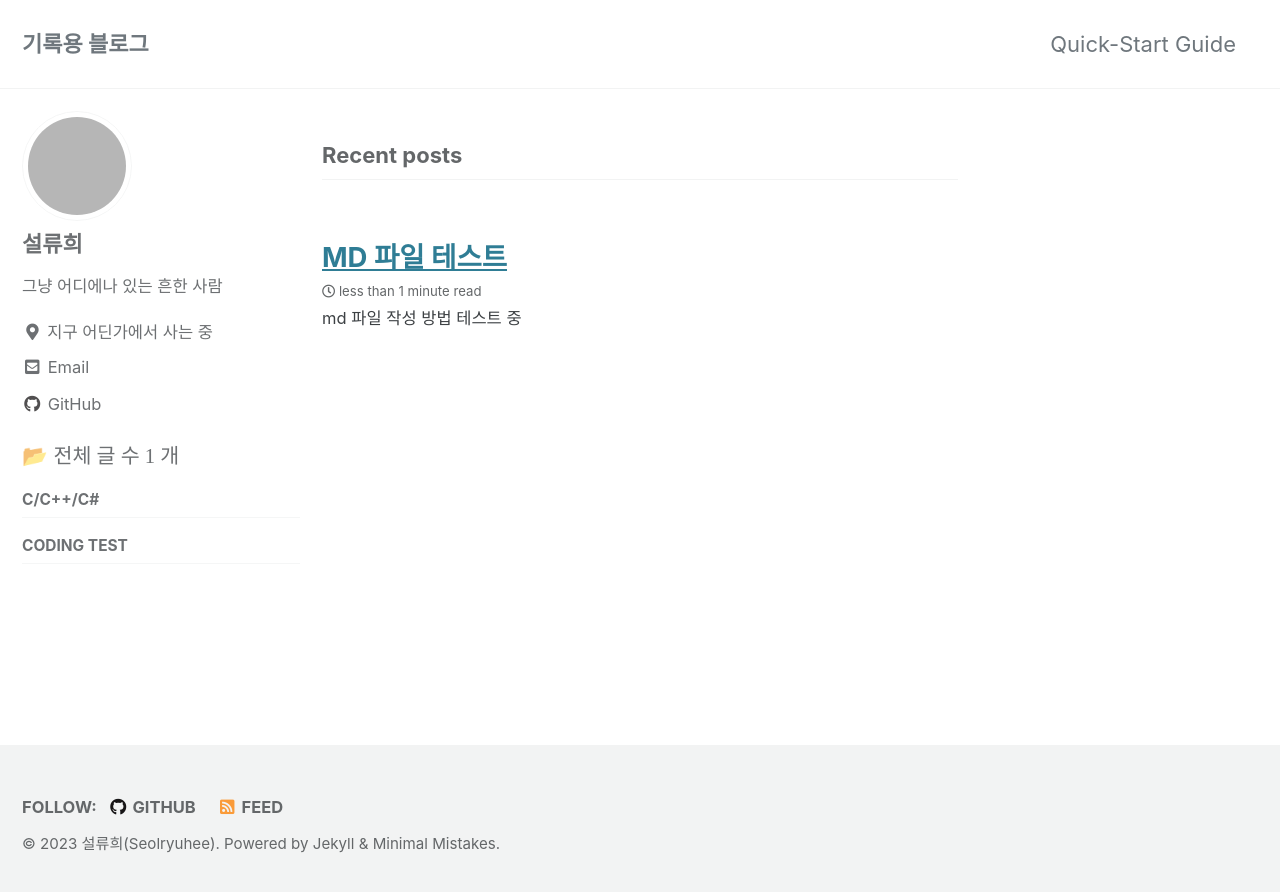
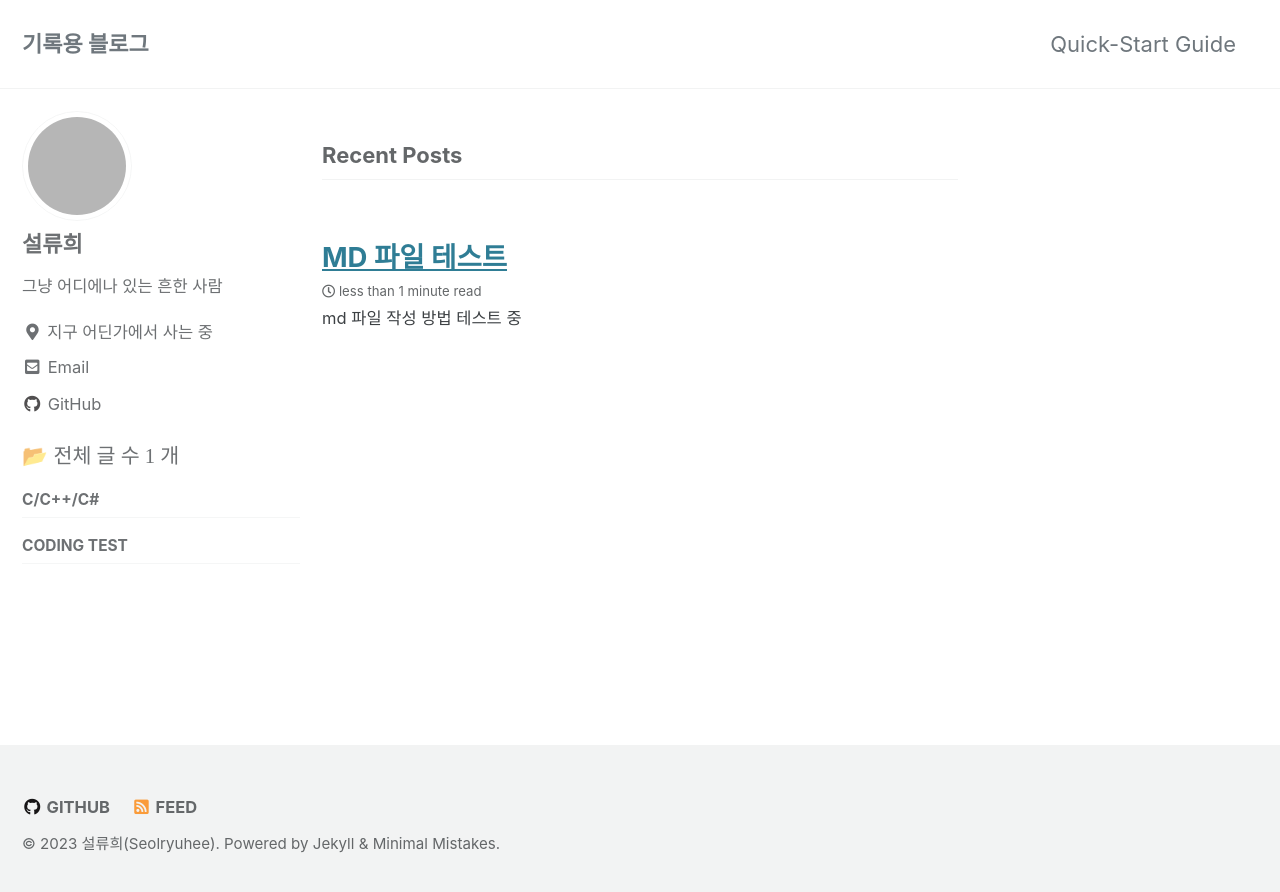
Before and after one commit to seolryuhee/seolryuhee.github.io, a Jekyll site: the page built from index.html, in a window 1280 px wide. Shown: the top 892 px of the page. Built offline with Jekyll 4.4.1, drawn with Linux system fonts in a browser that asks for light colours; cached includes are drawn as plain includes; the list of posts is cut into pages by our own code; part of the change alters nothing that is shown; grey boxes are pictures that could not be loaded.

Commit message:
encoding changes

```diff
--- a/_config.yml
+++ b/_config.yml
@@ -15,7 +15,7 @@
 minimal_mistakes_skin    : "default" # "air", "aqua", "contrast", "dark", "dirt", "neon", "mint", "plum", "sunrise"
 
 # Site Settings
-locale                   : "en-US"
+locale                   : "ko_KR.UTF-8"
 title                    : "기록용 블로그"
 title_separator          : "-"
 subtitle                 : # site tagline that appears below site title in masthead
```
